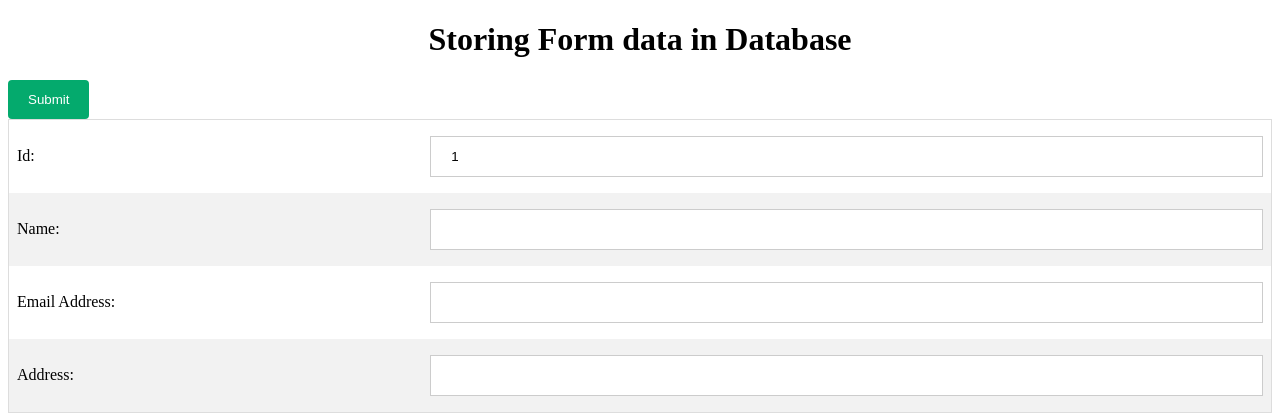
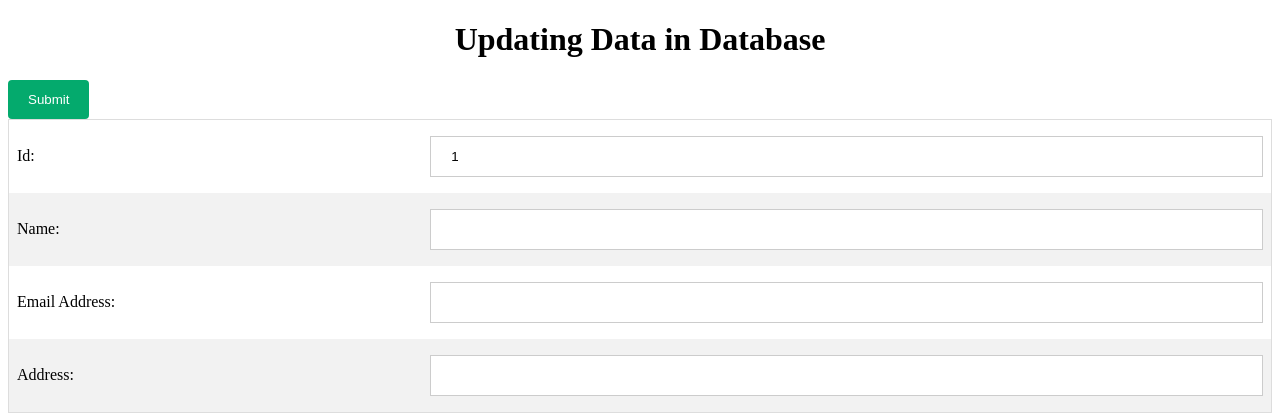
Before and after one commit to KentBrian054/IM_G, a PHP site: page /editrec.php?bid=1 in a window 1280 px wide. Shown: the top 420 px of the page. Run offline with PHP 8.4, Linux system fonts and the light colour scheme; data that the repository does not hold is empty.

Commit message:
adding comments

```diff
--- a/deleterec.php
+++ b/deleterec.php
@@ -16,6 +16,7 @@
 
 
 // sql to delete a record
+//database
 $sql = "DELETE FROM product WHERE prod_id=". $_REQUEST["bid"];
 
 if ($conn->query($sql) === TRUE) {
--- a/editrec.php
+++ b/editrec.php
@@ -57,7 +57,7 @@ input[type=submit] {
 
    <body>
       <center>
-         <h1>Storing Form data in Database</h1>
+         <h1>Updating Data in Database</h1>
          <table>
          <form action="saveupdaterec.php" method="post">
 
--- a/index.php
+++ b/index.php
@@ -97,7 +97,7 @@ input[type=submit] {
      die("ERROR: Could not connect. "
          . mysqli_connect_error());
  }
-
+  //database
  $sql = "SELECT * FROM product";
  $result = $conn->query($sql);
 
--- a/insertrec.php
+++ b/insertrec.php
@@ -8,6 +8,9 @@
 <body>
     <center>
         <?php
+
+        //connects from index
+
 
         // servername => localhost
         // username => root
@@ -28,6 +31,8 @@
         $address =  $_REQUEST['desc'];
         // Performing insert query execution
         // here our table name is college
+
+        //database
         $sql = "INSERT INTO product VALUES ($bid,
             '$bname',$email,'$address')";
 
--- a/saveupdaterec.php
+++ b/saveupdaterec.php
@@ -1,4 +1,5 @@
 <?php
+//saving data to database
      $conn = mysqli_connect("localhost", "root", "", "im_store");
 
      // Check connection
@@ -11,7 +12,7 @@
      $bname = $_REQUEST['pname'];
      $email = $_REQUEST['price'];
      $address =  $_REQUEST['desc'];
-
+//database
 $sql = "UPDATE product SET prod_id=$bid, prod_name='$bname', prod_price='$address',prod_desc='$email'  WHERE prod_id=$bid";
 
 if ($conn->query($sql) === TRUE) {
```
